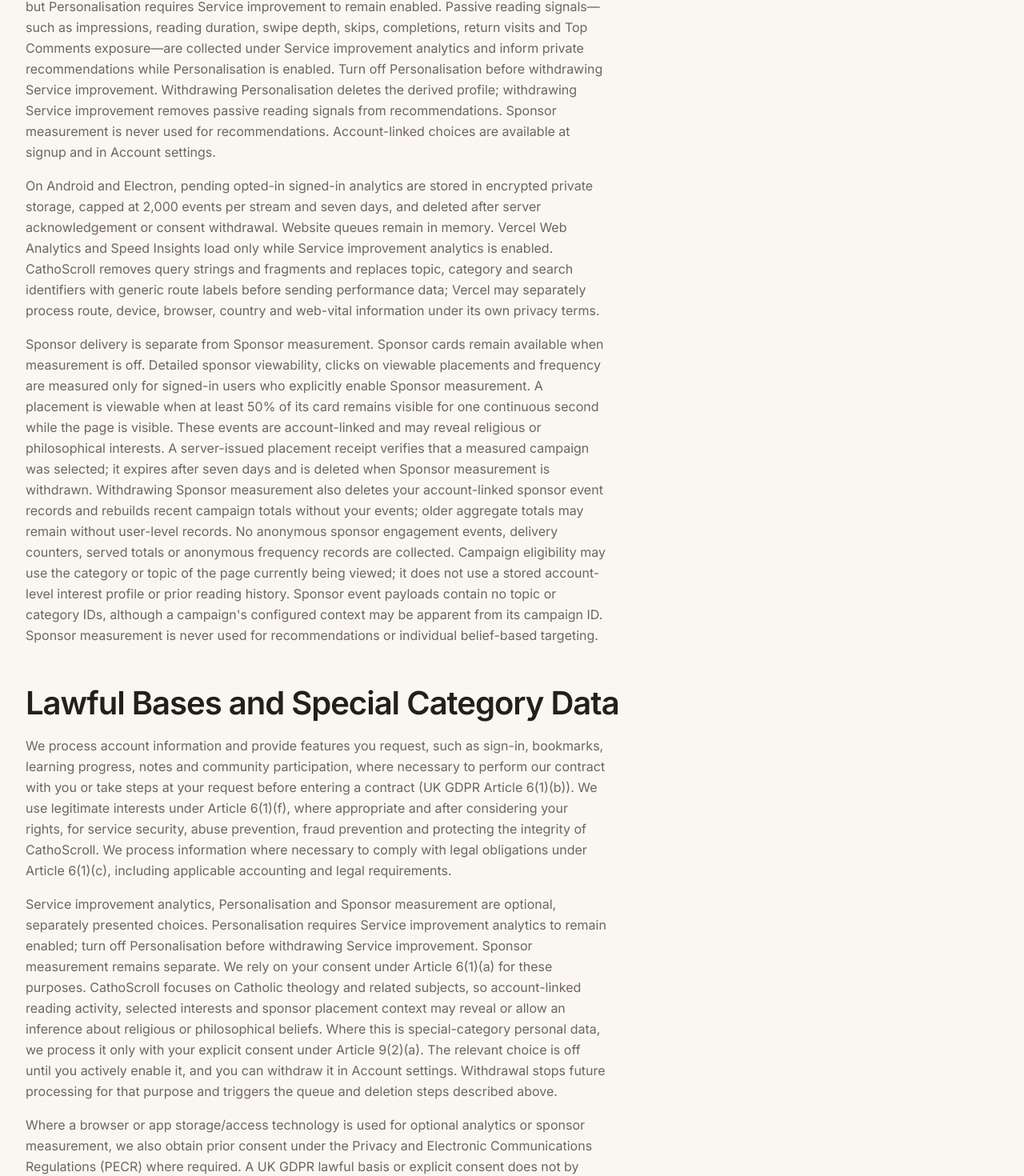
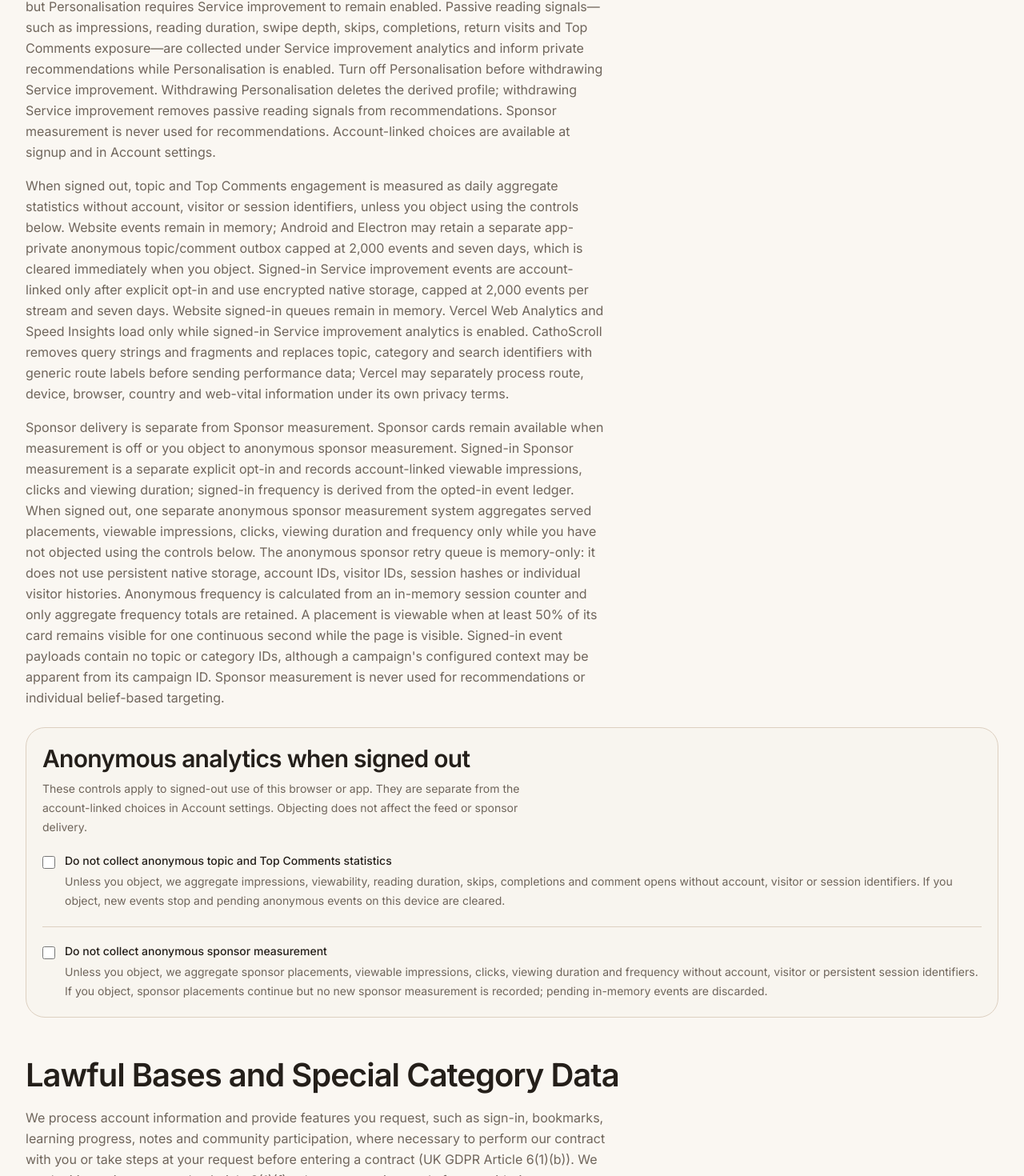
Before and after one commit to joshuaargent/TS_CathoScroll, a Next.js app: page /privacy in a window 1280 px wide. Shown: the part 4785-6255 px from the top of the page at 80% size. Built offline with nearby package versions, Linux system fonts and the light colour scheme; no server answers.

Commit message:
feat(privacy): restore anonymous analytics disclosures and objection controls

```diff
--- a/src/app/privacy/page.tsx
+++ b/src/app/privacy/page.tsx
@@ -1,5 +1,6 @@
 import Link from 'next/link';
 import { createPageMetadata } from '@/lib/seo';
+import { AnonymousAnalyticsPreference } from '@/components/privacy/AnonymousAnalyticsPreference';
 
 export const metadata = createPageMetadata({
   title: "Privacy",
@@ -221,12 +222,15 @@ export default function PrivacyPage() {
           </p>
 
           <p className="text-text-secondary mt-4 leading-relaxed">
-            On Android and Electron, pending opted-in signed-in analytics are stored in encrypted private storage, capped at 2,000 events per stream and seven days, and deleted after server acknowledgement or consent withdrawal. Website queues remain in memory. Vercel Web Analytics and Speed Insights load only while Service improvement analytics is enabled. CathoScroll removes query strings and fragments and replaces topic, category and search identifiers with generic route labels before sending performance data; Vercel may separately process route, device, browser, country and web-vital information under its own privacy terms.
+            When signed out, topic and Top Comments engagement is measured as daily aggregate statistics without account, visitor or session identifiers, unless you object using the controls below. Website events remain in memory; Android and Electron may retain a separate app-private anonymous topic/comment outbox capped at 2,000 events and seven days, which is cleared immediately when you object. Signed-in Service improvement events are account-linked only after explicit opt-in and use encrypted native storage, capped at 2,000 events per stream and seven days. Website signed-in queues remain in memory. Vercel Web Analytics and Speed Insights load only while signed-in Service improvement analytics is enabled. CathoScroll removes query strings and fragments and replaces topic, category and search identifiers with generic route labels before sending performance data; Vercel may separately process route, device, browser, country and web-vital information under its own privacy terms.
           </p>
 
           <p className="text-text-secondary mt-4 leading-relaxed">
-            Sponsor delivery is separate from Sponsor measurement. Sponsor cards remain available when measurement is off. Detailed sponsor viewability, clicks on viewable placements and frequency are measured only for signed-in users who explicitly enable Sponsor measurement. A placement is viewable when at least 50% of its card remains visible for one continuous second while the page is visible. These events are account-linked and may reveal religious or philosophical interests. A server-issued placement receipt verifies that a measured campaign was selected; it expires after seven days and is deleted when Sponsor measurement is withdrawn. Withdrawing Sponsor measurement also deletes your account-linked sponsor event records and rebuilds recent campaign totals without your events; older aggregate totals may remain without user-level records. No anonymous sponsor engagement events, delivery counters, served totals or anonymous frequency records are collected. Campaign eligibility may use the category or topic of the page currently being viewed; it does not use a stored account-level interest profile or prior reading history. Sponsor event payloads contain no topic or category IDs, although a campaign's configured context may be apparent from its campaign ID. Sponsor measurement is never used for recommendations or individual belief-based targeting.
+            Sponsor delivery is separate from Sponsor measurement. Sponsor cards remain available when measurement is off or you object to anonymous sponsor measurement. Signed-in Sponsor measurement is a separate explicit opt-in and records account-linked viewable impressions, clicks and viewing duration; signed-in frequency is derived from the opted-in event ledger. When signed out, one separate anonymous sponsor measurement system aggregates served placements, viewable impressions, clicks, viewing duration and frequency only while you have not objected using the controls below. The anonymous sponsor retry queue is memory-only: it does not use persistent native storage, account IDs, visitor IDs, session hashes or individual visitor histories. Anonymous frequency is calculated from an in-memory session counter and only aggregate frequency totals are retained. A placement is viewable when at least 50% of its card remains visible for one continuous second while the page is visible. Signed-in event payloads contain no topic or category IDs, although a campaign's configured context may be apparent from its campaign ID. Sponsor measurement is never used for recommendations or individual belief-based targeting.
           </p>
+          <div className="mt-6">
+            <AnonymousAnalyticsPreference />
+          </div>
         </section>
 
         <section>
```
